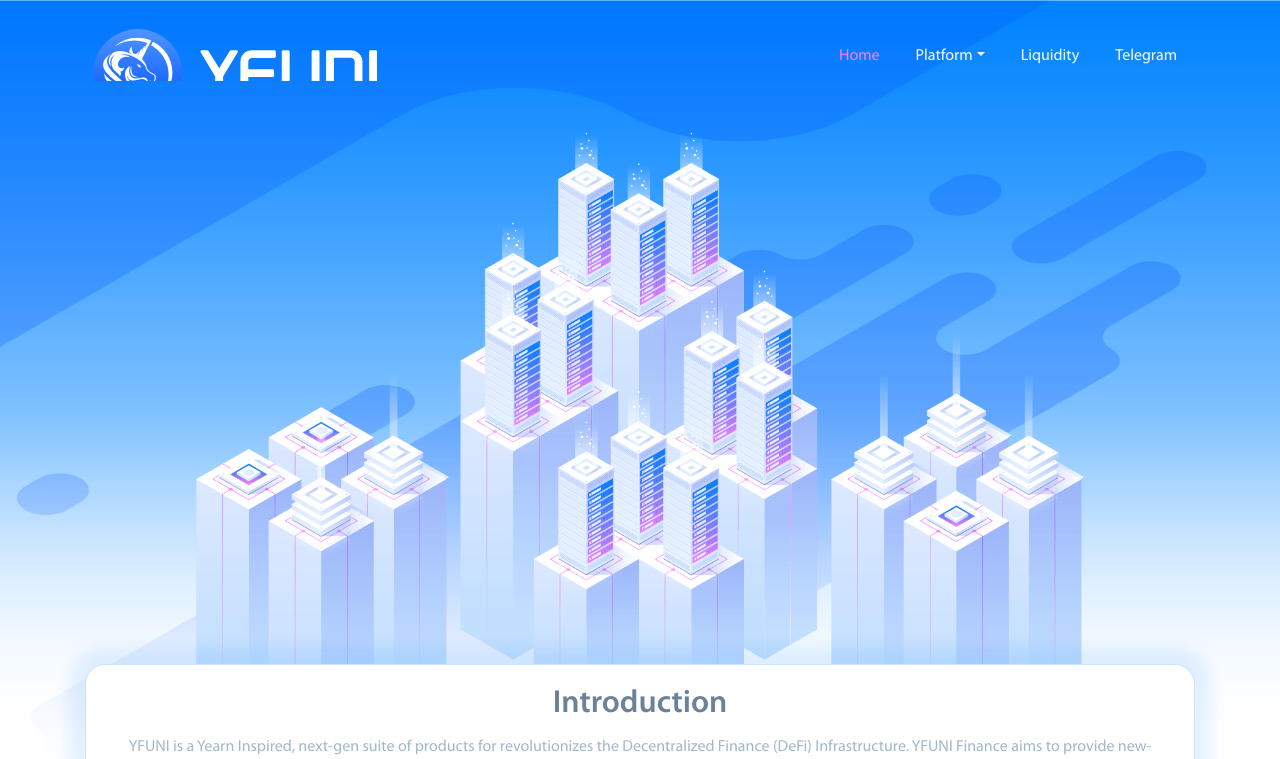
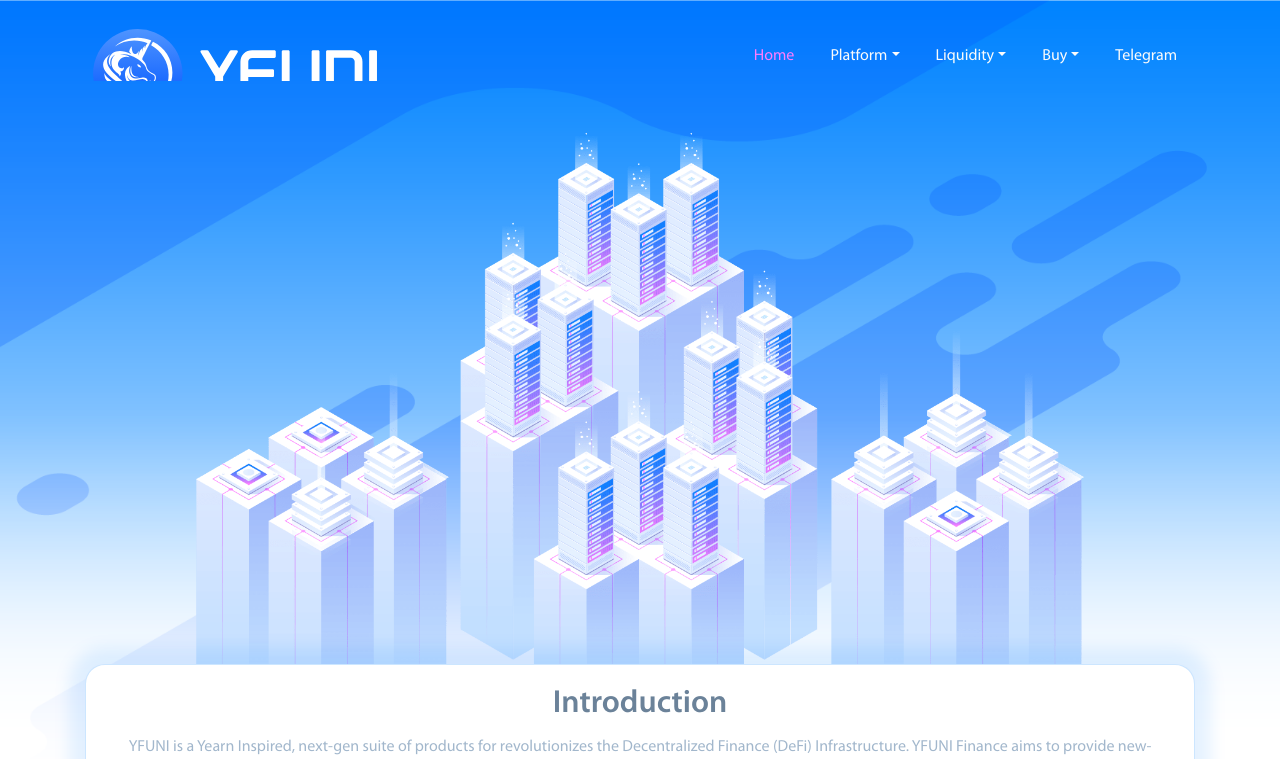
Before and after one commit to yfunifinance/website, a PHP site: page / in a window 1280 px wide. Shown: the top 759 px of the page. Run offline with PHP 8.4, Linux system fonts and the light colour scheme; some libraries are stand-ins or nearby versions.

Commit message:
Update header.php

```diff
--- a/header.php
+++ b/header.php
@@ -12,8 +12,9 @@
         <div class="collapse navbar-collapse" id="navcol-1">
             <ul class="nav navbar-nav ml-auto">
                 <li class="nav-item" role="presentation"><a class="nav-link <?php if($menuselected == "home"){ echo "active"; } ?>" href="/">Home</a></li>
-                <li class="nav-item dropdown"><a class="dropdown-toggle nav-link <?php if($menuselected == "platform"){ echo "active"; } ?>" data-toggle="dropdown" aria-expanded="false" href="#">Platform</a>
-                    <div class="dropdown-menu" role="menu">
+                <li class="nav-item dropdown">
+                    <a class="dropdown-toggle nav-link <?php if($menuselected == "platform"){ echo "active"; } ?>" id="#dplatform" data-toggle="dropdown" aria-expanded="false" href="#">Platform</a>
+                    <div class="dropdown-menu" aria-labelled-by="dplatform">
                         <a class="dropdown-item" role="presentation" href="/uEarn">uEarn</a>
                         <a class="dropdown-item" role="presentation" href="/uFarm">uFarm</a>
                         <a class="dropdown-item" role="presentation" href="/uVault">uVault</a>
@@ -22,7 +23,21 @@
                         <a class="dropdown-item" role="presentation" href="/uMortgage">uMortgage</a>
                     </div>
                 </li>
-                <li class="nav-item" role="presentation"><a class="nav-link <?php if($menuselected == "liquidity"){ echo "active"; } ?>" href="/liquidity">Liquidity</a></li>
+                <li class="nav-item dropdown">
+                    <a class="dropdown-toggle nav-link <?php if($menuselected == "liquidity"){ echo "active"; } ?>" id="#dliquidity" data-toggle="dropdown" aria-expanded="false" href="#">Liquidity</a>
+                    <div class="dropdown-menu" aria-labelled-by="dliquidity">
+                        <a target="blank" class="dropdown-item" role="presentation" href="https://exchange.pancakeswap.finance/#/add/BNB/0x7EF548Ee7cA0855B18cC5372BD9A34678da43658">LPYFUNIBNB</a>
+                        <a target="blank" class="dropdown-item" role="presentation" href="https://exchange.pancakeswap.finance/#/add/BNB/0xe3E1FabEaBD48491bD6902B0c32FDEee8D2Ff12b">LPUNICORNBNB</a>
+                        <a target="blank" class="dropdown-item" role="presentation" href="https://exchange.pancakeswap.finance/#/add/BNB/0x31D0a7AdA4d4c131Eb612DB48861211F63e57610">LPSTARTBNB</a>
+                    </div>
+                </li>
+                <li class="nav-item dropdown">
+                    <a class="dropdown-toggle nav-link <?php if($menuselected == "liquidity"){ echo "active"; } ?>" id="#dbuy" data-toggle="dropdown" aria-expanded="false" href="#">Buy</a>
+                    <div class="dropdown-menu" aria-labelled-by="dbuy">
+                        <a target="blank" class="dropdown-item" role="presentation" href="https://exchange.pancakeswap.finance/#/swap?inputCurrency=0x7ef548ee7ca0855b18cc5372bd9a34678da43658">YFUNI</a>
+                        <a target="blank" class="dropdown-item" role="presentation" href="https://exchange.pancakeswap.finance/#/swap?inputCurrency=0xe3e1fabeabd48491bd6902b0c32fdeee8d2ff12b">UNICORN</a>
+                    </div>
+                </li>
                 <li class="nav-item" role="presentation"><a class="nav-link" href="https://t.me/yfunifinance">Telegram</a></li>
             </ul>
         </div>
```
